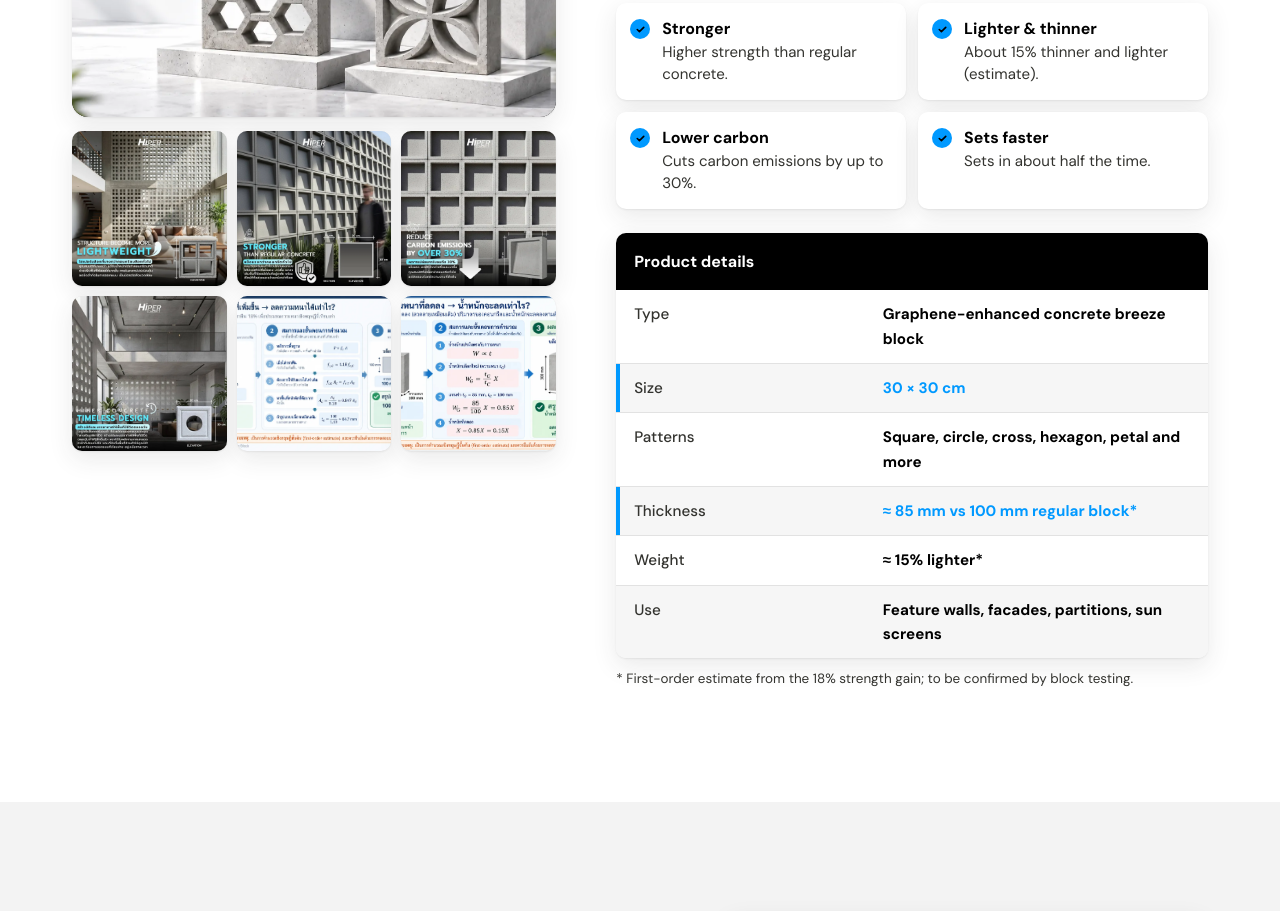
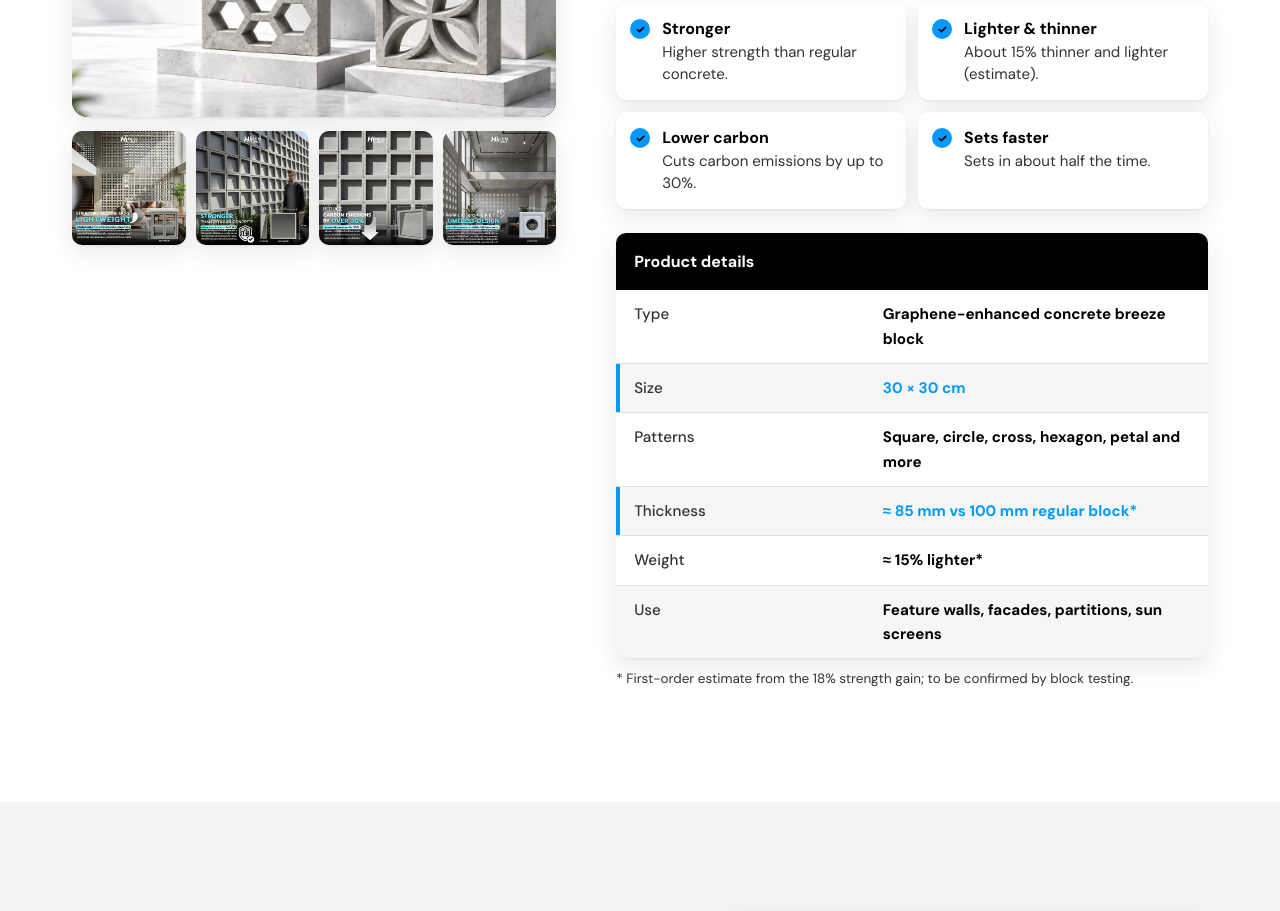
Before and after one commit to chor-is/Graphene-landing-page, a plain HTML site: page products.html in a window 1280 px wide. Shown: the part 4800-5711 px from the top of the page. Drawn offline with Linux system fonts and the light colour scheme; a web font is replaced by a local one.

Commit message:
Remove concrete calculation infographics from HiPER Concrete gallery
Co-Authored-By: Claude Opus 5.5 <noreply@anthropic.com>

```diff
--- a/products.html
+++ b/products.html
@@ -217,13 +217,11 @@
       <button class="product__hero product__hero--photo" type="button" data-lightbox="assets/images/hiper/concrete-hero.webp" data-group="concrete" data-caption-en="HiPER Concrete: stronger, lighter, smarter design" data-caption-th="HiPER Concrete บล็อกคอนกรีตผสมกราฟีน">
         <img src="assets/images/hiper/concrete-hero.webp" width="1600" height="900" alt="Four HiPER graphene concrete breeze blocks with circle, cross, hexagon and petal patterns" style="object-position:80% center">
       </button>
-      <div class="product__thumbs">
+      <div class="product__thumbs" style="grid-template-columns:repeat(4,1fr)">
         <button type="button" data-lightbox="assets/images/hiper/concrete-lightweight.webp" data-group="concrete" data-caption-en="Structure becomes more lightweight" data-caption-th="ไฮเปอร์บล็อกที่บางกว่าคอนกรีตบล็อกทั่วไป"><img src="assets/images/hiper/concrete-lightweight.webp" width="900" height="900" loading="lazy" alt="Living room wall built from HiPER Concrete blocks"></button>
         <button type="button" data-lightbox="assets/images/hiper/concrete-stronger.webp" data-group="concrete" data-caption-en="Stronger than regular concrete" data-caption-th="แข็งแรงกว่าคอนกรีตทั่วไป"><img src="assets/images/hiper/concrete-stronger.webp" width="900" height="900" loading="lazy" alt="Exterior wall of HiPER Concrete blocks, 30 x 30 x 10 cm"></button>
         <button type="button" data-lightbox="assets/images/hiper/concrete-carbon.webp" data-group="concrete" data-caption-en="Reduce carbon emissions by over 30%" data-caption-th="ลดการปล่อยคาร์บอนถึง 30%"><img src="assets/images/hiper/concrete-carbon.webp" width="900" height="900" loading="lazy" alt="Close-up of HiPER Concrete blocks with carbon reduction message"></button>
         <button type="button" data-lightbox="assets/images/hiper/concrete-design.webp" data-group="concrete" data-caption-en="Timeless design" data-caption-th="ดีไซน์เหนือกาลเวลา"><img src="assets/images/hiper/concrete-design.webp" width="900" height="900" loading="lazy" alt="Double-height interior with HiPER Concrete wall"></button>
-        <button type="button" data-lightbox="assets/images/hiper/concrete-calc.webp" data-group="concrete" data-caption-en="Thickness reduction estimate: 100 mm to about 85 mm" data-caption-th="การประมาณความหนาที่ลดลง: 100 มม. เหลือประมาณ 85 มม."><img src="assets/images/hiper/concrete-calc.webp" width="1280" height="720" loading="lazy" alt="Infographic estimating thickness reduction from 18% higher strength"></button>
-        <button type="button" data-lightbox="assets/images/hiper/concrete-cost.webp" data-group="concrete" data-caption-en="Weight reduction estimate: about 15%" data-caption-th="การประมาณน้ำหนักที่ลดลง: ประมาณ 15%"><img src="assets/images/hiper/concrete-cost.webp" width="1400" height="788" loading="lazy" alt="Infographic estimating 15 percent weight reduction"></button>
       </div>
     </div>
     <div class="reveal">
```
Also changed, not shown: assets/images/hiper/concrete-calc.webp (deleted), assets/images/hiper/concrete-cost.webp (deleted).
